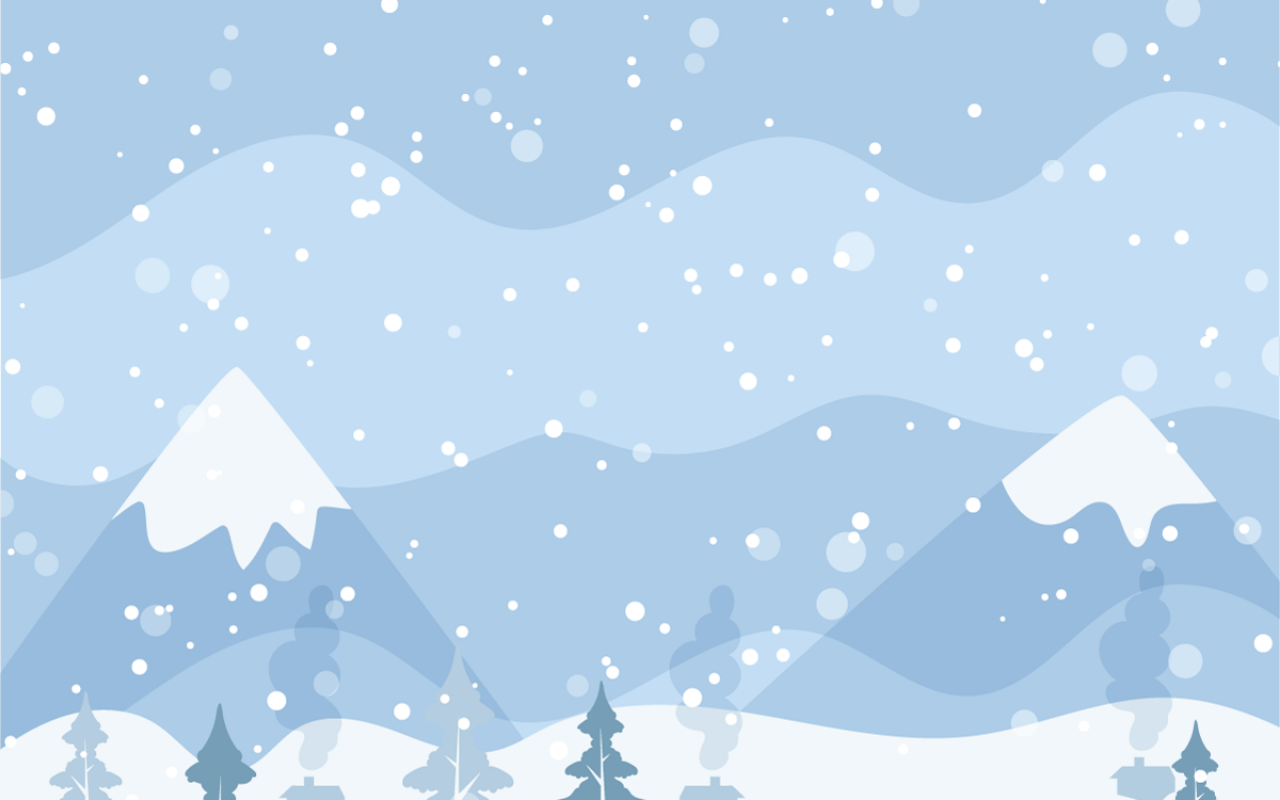
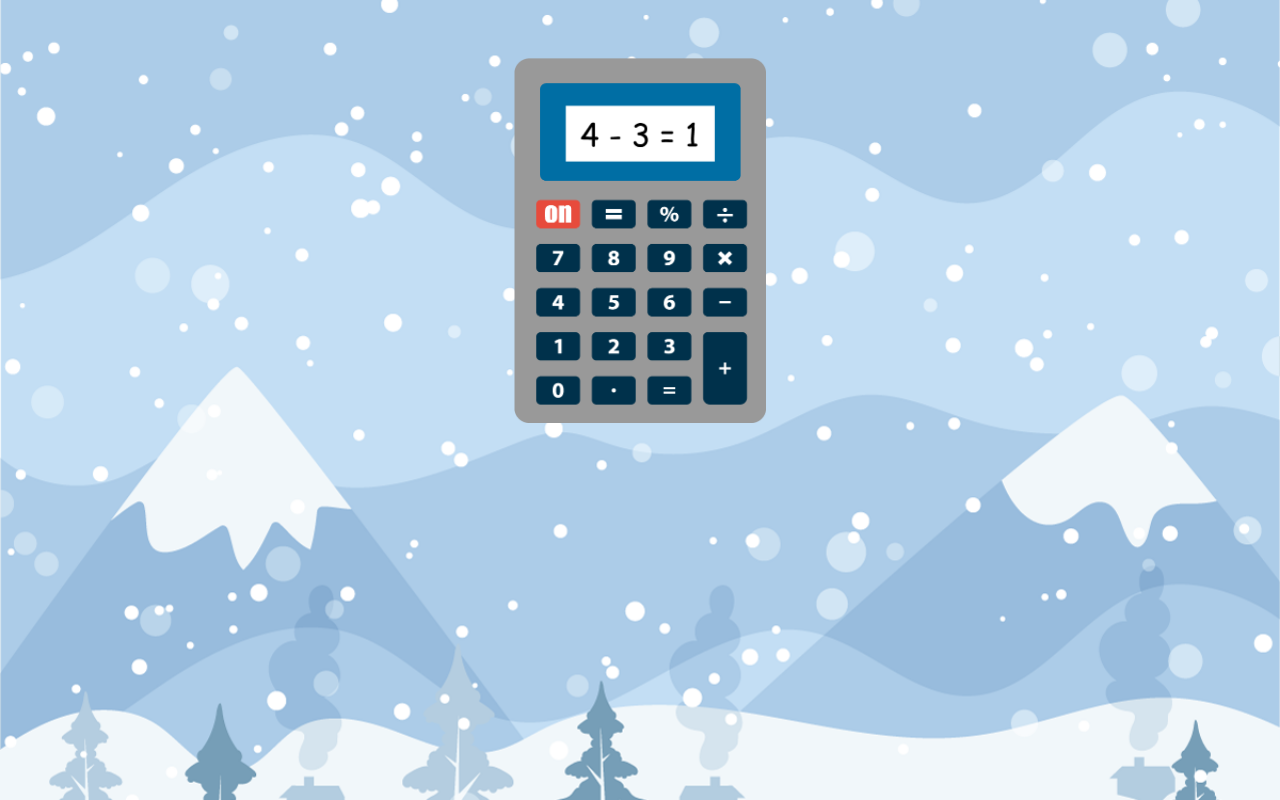
Before and after one commit to itmoura/floquinho, a plain HTML site: page subtracao.html in a window 1280 px wide. Drawn offline with Linux system fonts and the light colour scheme.

Commit message:
Update subtracao.html

```diff
--- a/subtracao.html
+++ b/subtracao.html
@@ -27,7 +27,7 @@
     <script>
         setTimeout(function(){
             document.getElementById("SUBTRACAO").src = 'calculadoraSubtracao.png';
-            document.getElementById("SUBTRACAO").width = "20%";
+            document.getElementById("SUBTRACAO").style.width = "20%";
         }, 1000);
     </script>
 </body>
```
